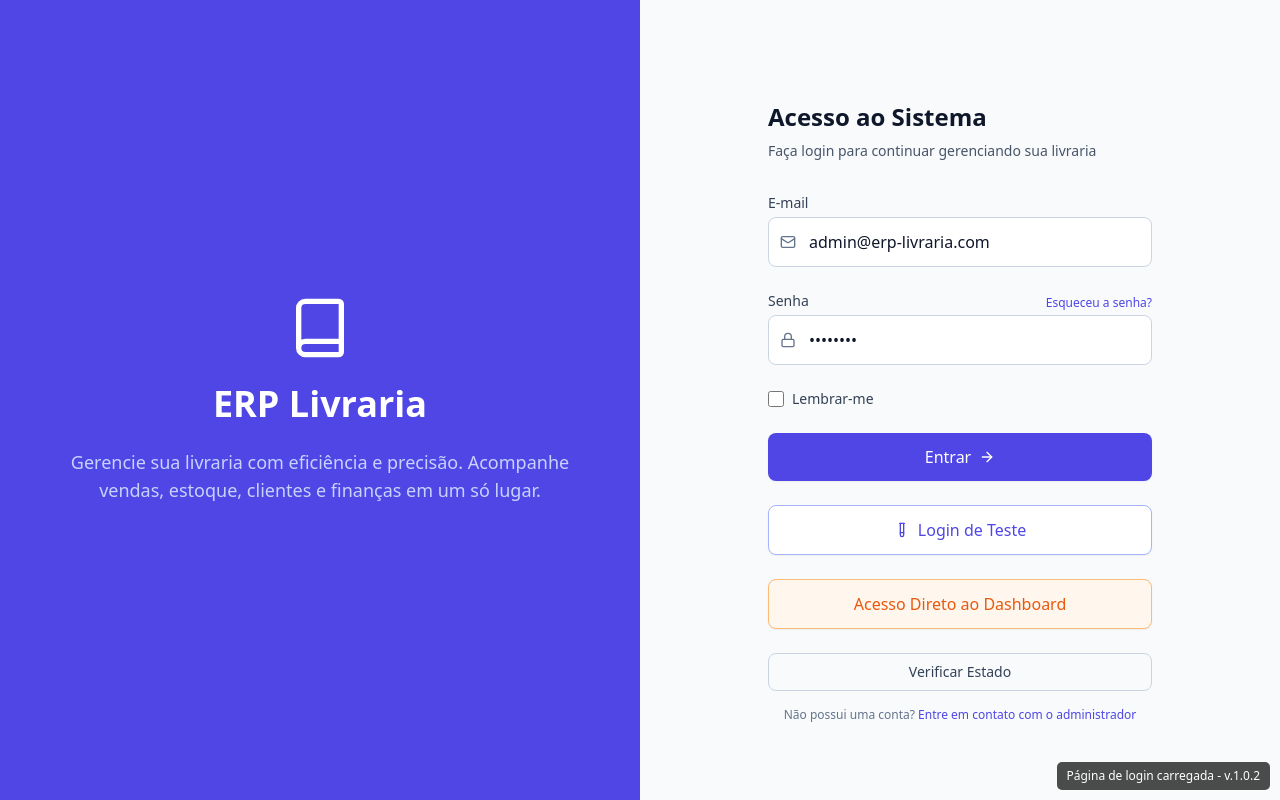
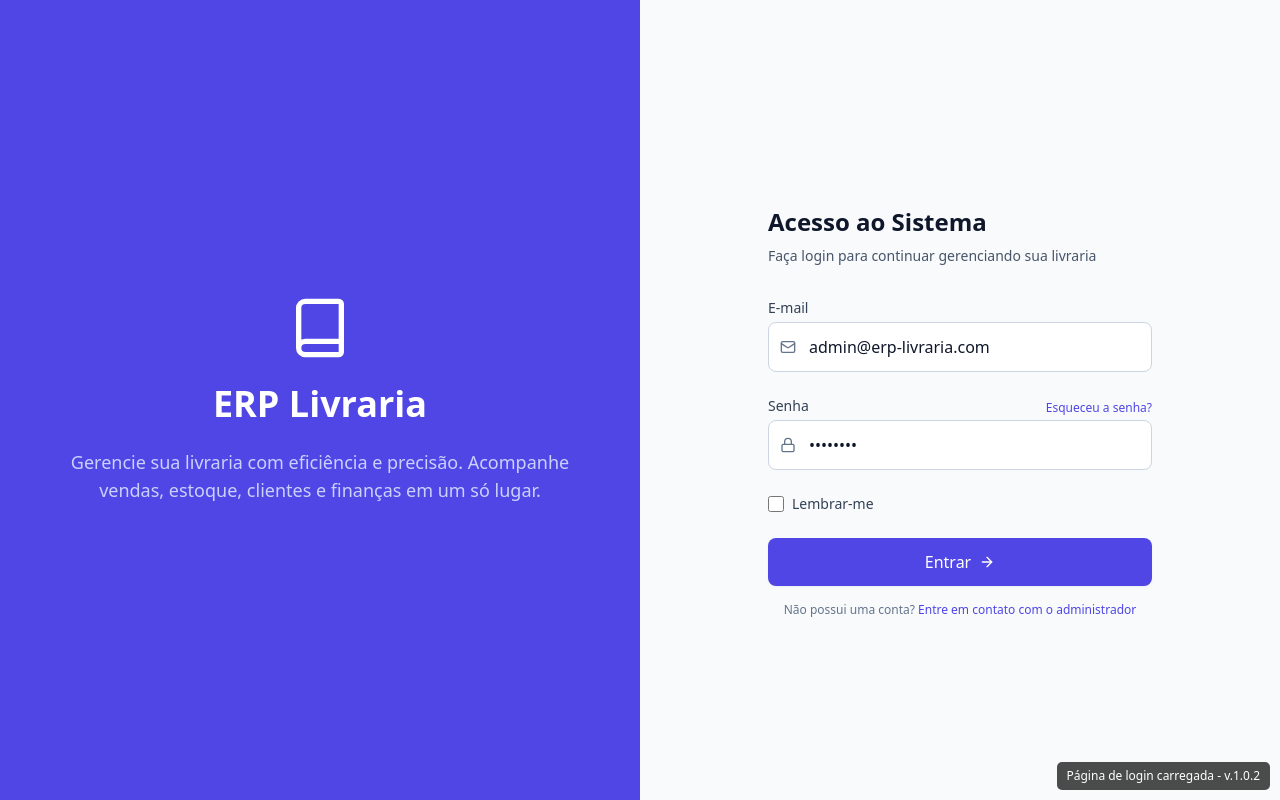
Before and after one commit to guribeiroh/erp-adriana, a Next.js app in the folder erp-livraria/: page /login in a window 1280 px wide. Built offline with nearby package versions, Linux system fonts and the light colour scheme; no server answers.

Commit message:
Removendo botões de teste e debug da página de login

```diff
--- a/erp-livraria/app/login/page.tsx
+++ b/erp-livraria/app/login/page.tsx
@@ -13,7 +13,6 @@ export default function LoginPage() {
   const { signIn } = useAuth();
   const router = useRouter();
 
-  // Log para debug
   useEffect(() => {
     console.log('============ PÁGINA DE LOGIN CARREGADA ============');
     document.title = 'Login - ERP Livraria';
@@ -47,24 +46,6 @@ export default function LoginPage() {
       }
     };
   }, []);
-
-  const handleTestLogin = () => {
-    try {
-      // Simulação de login de teste com log para debug
-      console.log('Login de teste realizado - iniciando navegação...');
-
-      // Mostrar alerta antes de redirecionar
-      alert('Redirecionando para o dashboard...');
-
-      // Usando o router do Next.js
-      router.push('/dashboard');
-
-      console.log('Navegação para /dashboard solicitada');
-    } catch (error) {
-      console.error('Erro ao navegar:', error);
-      alert('Erro ao navegar: ' + (error instanceof Error ? error.message : String(error)));
-    }
-  };
 
   const handleSubmit = async (e: React.FormEvent) => {
     e.preventDefault();
@@ -110,28 +91,6 @@ export default function LoginPage() {
       setErrorMessage('Erro no formulário: ' + (error instanceof Error ? error.message : String(error)));
     } finally {
       setIsLoading(false);
-    }
-  };
-
-  // Função para exibir o estado atual do Supabase
-  const handleDebug = () => {
-    try {
-      const state = debugSupabaseState();
-      alert(`Estado do Supabase:\n\nForçar dados reais: ${state.forceUseRealData}\nTem sessão: ${state.hasSession}\nCliente disponível: ${state.hasClient}\nVariáveis de ambiente válidas: ${state.envVarsValid}\nUsando dados reais? ${state.shouldUseRealData}`);
-    } catch (error) {
-      console.error('Erro ao depurar:', error);
-      alert('Erro ao depurar. Verifique o console.');
-    }
-  };
-
-  // Função para ir diretamente para o dashboard sem autenticação
-  const handleDirectAccess = () => {
-    try {
-      console.log('Acessando dashboard diretamente sem autenticação...');
-      router.push('/dashboard');
-    } catch (error) {
-      console.error('Erro ao acessar diretamente:', error);
-      alert('Erro ao acessar diretamente: ' + (error instanceof Error ? error.message : String(error)));
     }
   };
 
@@ -241,35 +200,6 @@ export default function LoginPage() {
               {isLoading ? 'Entrando...' : 'Entrar'}
               {!isLoading && <ArrowRight className="ml-2 h-4 w-4" />}
             </button>
-
-            {/* Botão de Login de Teste */}
-            <button
-              type="button"
-              onClick={handleTestLogin}
-              disabled={isLoading}
-              className="flex w-full items-center justify-center rounded-lg border border-primary-300 bg-white py-3 text-base font-medium text-primary-600 shadow-sm transition-colors hover:bg-primary-50 disabled:opacity-70"
-            >
-              <TestTube className="mr-2 h-4 w-4" />
-              Login de Teste
-            </button>
-
-            {/* Botão de Acesso Direto */}
-            <button
-              type="button"
-              onClick={handleDirectAccess}
-              className="flex w-full items-center justify-center rounded-lg border border-orange-300 bg-orange-50 py-3 text-base font-medium text-orange-600 shadow-sm transition-colors hover:bg-orange-100"
-            >
-              Acesso Direto ao Dashboard
-            </button>
-
-            {/* Botão de Debug */}
-            <button
-              type="button"
-              onClick={handleDebug}
-              className="flex w-full items-center justify-center rounded-lg border border-neutral-300 bg-neutral-50 py-2 text-sm text-neutral-700 transition-colors hover:bg-neutral-100"
-            >
-              Verificar Estado
-            </button>
           </form>
 
           <p className="mt-4 text-center text-xs text-neutral-500">
```
